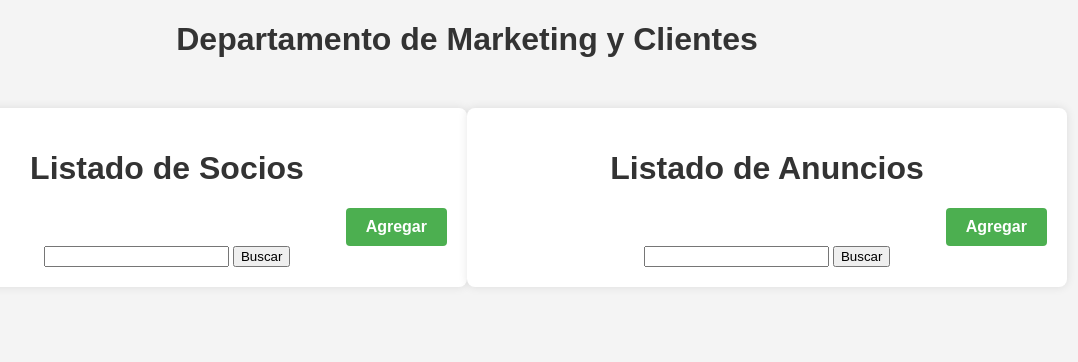
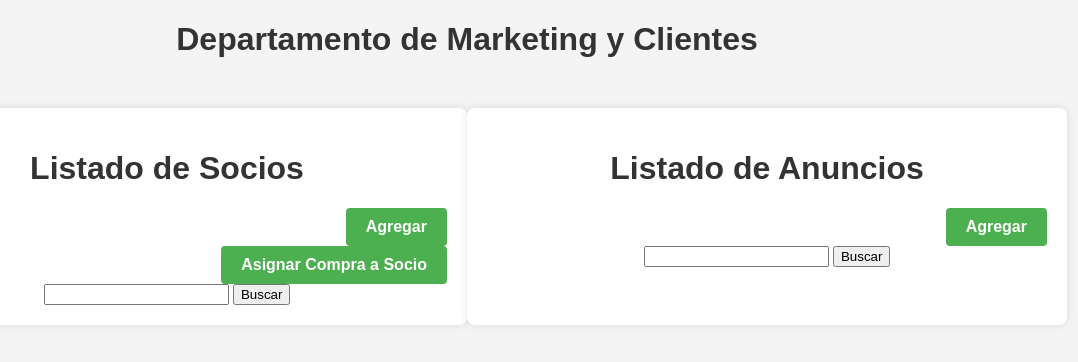
Before and after one commit to EmilioGullon/Pr-cticaDDSI, a Django app: page /marketing_clientes/ in a window 1280 px wide. Shown: the top 362 px of the page, without its empty margins (173-1251 px from the left). Run offline with Django 4.2, Linux system fonts and the light colour scheme; data that the repository does not hold is empty.

Commit message:
Añadido todo up to date epic

```diff
--- a/templates/marketing_clientes/lista_marketing.html
+++ b/templates/marketing_clientes/lista_marketing.html
@@ -158,6 +158,9 @@
             <div class="button-container">
                 <a href="agregar_socio" class="button">Agregar</a>
             </div>
+            <div class="button-container">
+                <a href="compra_socio" class="button">Asignar Compra a Socio</a>
+            </div>
             <div>
                 <form method="post" action="{% url 'buscar_socio' %}">
                     {% csrf_token %}
```
